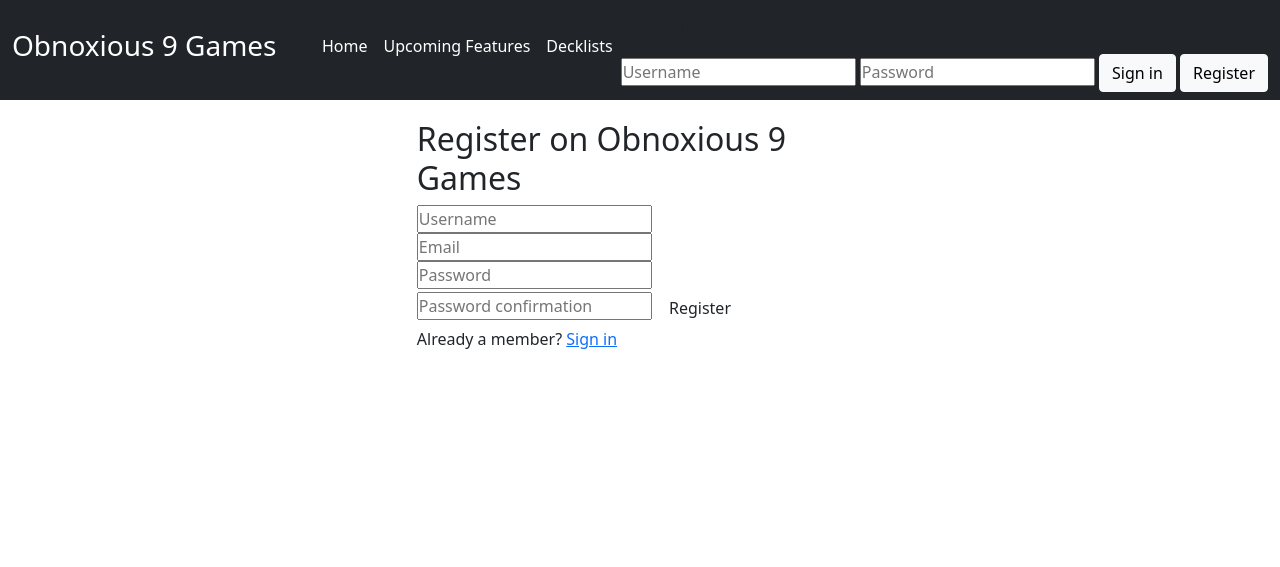
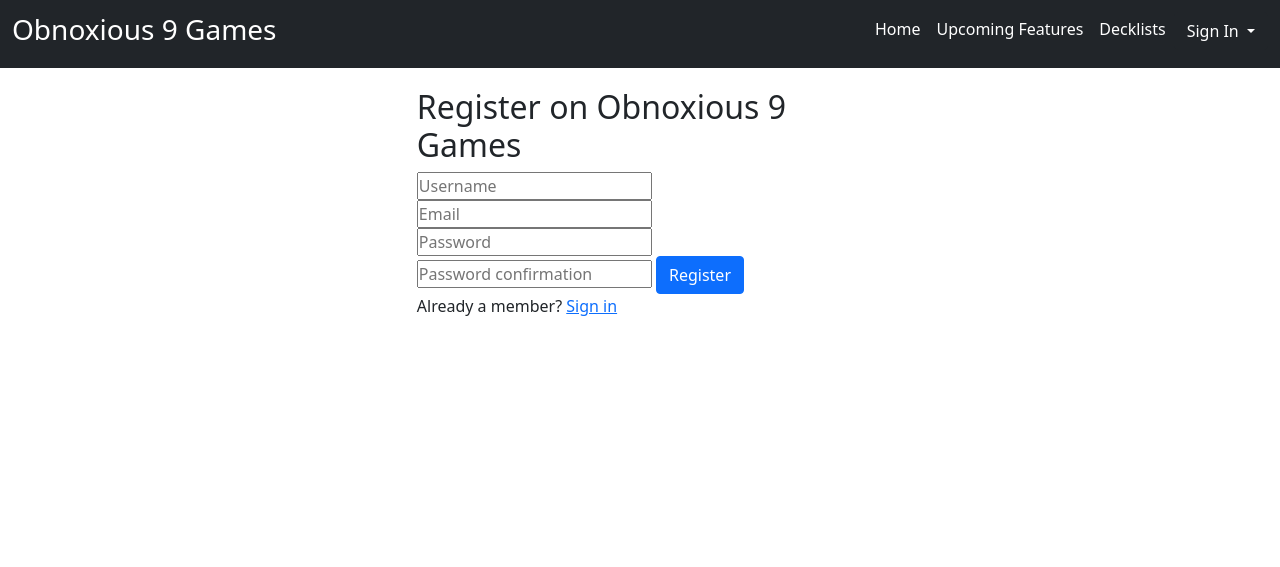
Before and after one commit to LunaRoseEW/O9G, a PHP site: page /register.php in a window 1280 px wide. Shown: the top 567 px of the page. Run offline with PHP 8.4, Linux system fonts and the light colour scheme; some libraries are stand-ins or nearby versions; some web fonts are replaced.

Commit message:
finished navbar styling and fixed buttons on sign in and sign up pages

```diff
--- a/admin/includes/admin_functions.php
+++ b/admin/includes/admin_functions.php
@@ -173,7 +173,7 @@ function deleteAdmin($admin_id) {
 * * * * * * * * * * * * * * * * * * * * * * * * * * * * * */
 function getAdminUsers(){
 	global $conn, $roles;
-	$sql = "SELECT * FROM users WHERE role IS NOT NULL";
+	$sql = "SELECT * FROM user WHERE role IS NOT NULL";
 	$result = mysqli_query($conn, $sql);
 	$users = mysqli_fetch_all($result, MYSQLI_ASSOC);
 
@@ -204,7 +204,7 @@ function makeSlug(String $string){
 // get all topics from DB
 function getAllTopics() {
 	global $conn;
-	$sql = "SELECT * FROM topics";
+	$sql = "SELECT * FROM topic";
 	$result = mysqli_query($conn, $sql);
 	$topics = mysqli_fetch_all($result, MYSQLI_ASSOC);
 	return $topics;
--- a/admin/includes/post_functions.php
+++ b/admin/includes/post_functions.php
@@ -20,10 +20,10 @@ global $conn;
 // Admin can view all posts
 // Author can only view their posts
 if ($_SESSION['user']['role'] == "Admin") {
-$sql = "SELECT * FROM posts ORDER BY created_at DESC";
+$sql = "SELECT * FROM post ORDER BY created_at DESC";
 } elseif ($_SESSION['user']['role'] == "Author") {
 $user_id = $_SESSION['user']['id'];
-$sql = "SELECT * FROM posts WHERE user_id=$user_id ORDER BY created_at DESC";
+$sql = "SELECT * FROM post WHERE user_id=$user_id ORDER BY created_at DESC";
 }
 $result = mysqli_query($conn, $sql);
 $posts = mysqli_fetch_all($result, MYSQLI_ASSOC);
--- a/includes/navbar.php
+++ b/includes/navbar.php
@@ -15,27 +15,29 @@
                         <li class="nav-item">
                             <a class="nav-link active" href="decklists.php"><h6>Decklists</h6></a>
                         </li>
-                    </ul>
+                        <li>
                         <?php if (isset($_SESSION['user']['username'])) { ?>
-	                    <div class="logged_in_info">
-		|
-		                    <span><a href="logout.php">logout</a></span>
-	                    </div>
+		                    <a href="logout.php" class="btn btn-dark">logout</a>
                     <?php }else{ ?>
-	                <div class="navbar-nav">
-
-		                <div class="login_div navbar-nav">
-			                <form class="form-inline my-2 my-lg-0" action="login.php" method="post" >
-				                <h2>Login</h2>
-
+                        <div class="btn-group">
+                        <a class="btn btn-dark dropdown-toggle" type="button" id="dropdownMenuButton" data-bs-toggle="dropdown" aria-expanded="false">
+                            Sign In
+                        </a>
+                            <div class="dropdown-menu dropdown-menu-dark dropdown-menu-end">
+			                    <form class="px-4 py-3" action="login.php" method="post" >
+                                    <p>Username/Email:</p>
 				                    <input type="text" name="username" value="<?php echo $username; ?>" placeholder="Username">
+                                    <p>Password:</p>
 				                    <input type="password" name="password"  placeholder="Password">
-				                <button class="btn btn-light" type="submit" name="login_btn">Sign in</button>
-                                <a href="register.php" class="btn btn-light ms-auto">Register</a>
+				                    <button class="btn btn-light dropdown-item" type="submit" name="login_btn">Sign in</button>
+                                    <a href="register.php" class="dropdown-item">New here? Sign up!</a>
 			                    </form>
                             </div>
 		                </div>
                 <?php } ?>
+                        </li>
+                    </ul>
+
             </div>
         </div>
         </nav>
--- a/login.php
+++ b/login.php
@@ -15,7 +15,7 @@
 			<?php include(ROOT_PATH . '/includes/errors.php') ?>
 			<input type="text" name="username" value="<?php echo $username; ?>" value="" placeholder="Username">
 			<input type="password" name="password" placeholder="Password">
-			<button type="submit" class="btn" name="login_btn">Login</button>
+			<button type="submit" class="btn btn-primary" name="login_btn">Login</button>
 			<p>
 				Not yet a member? <a href="register.php">Sign up</a>
 			</p>
--- a/register.php
+++ b/register.php
@@ -21,7 +21,7 @@
 	 		<input type="email" name="email" value="<?php echo $email ?>" placeholder="Email">
 			<input type="password" name="password_1" placeholder="Password">
 			<input type="password" name="password_2" placeholder="Password confirmation">
-			<button type="submit" class="btn" name="reg_user">Register</button>
+			<button type="submit" class="btn btn-primary" name="reg_user">Register</button>
 			<p>
 				Already a member? <a href="login.php">Sign in</a>
 			</p>
--- a/single_decklist.php
+++ b/single_decklist.php
@@ -13,7 +13,7 @@ if (isset($_GET['number'])) {
 	' AND deck_card.card$id = card.id';
 
 	$result = mysqli_query($conn, $sql3);
-   $decklist = mysqli_fetch_all($result, MYSQLI_ASSOC);
+    $decklist = mysqli_fetch_all($result, MYSQLI_ASSOC);
 
 	$html = '';
 
```
Lines whose indentation alone changed are shown as unchanged.
